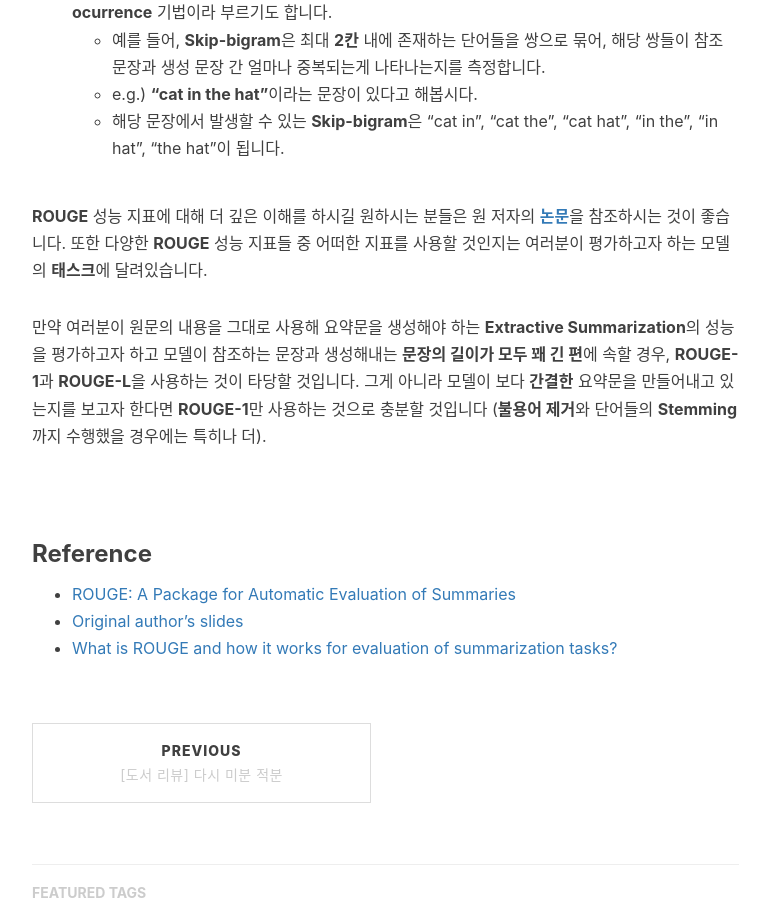
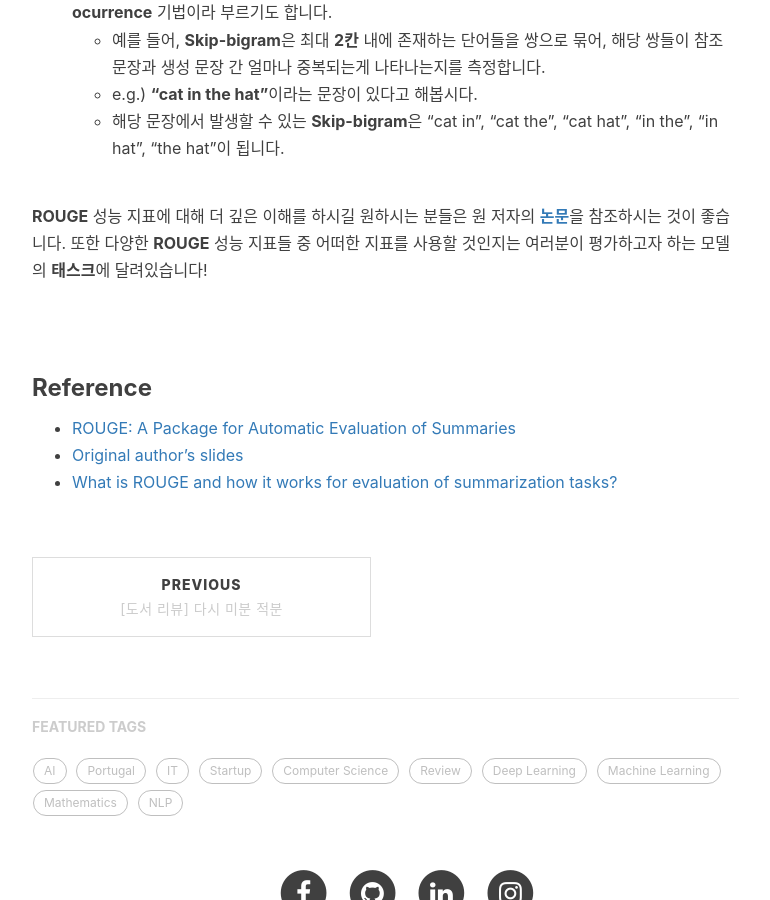
Before and after one commit to Huffon/huffon.github.io, a Jekyll site: the page built from _posts/2019-12-07-rouge.md, in a window 1280 px wide and 900 px high, scrolled down 4866 px. Shown: the whole window, without its empty margins (233-1003 px from the left). Built offline with Jekyll 4.4.1, drawn with Linux system fonts in a browser that asks for light colours; nearby versions of some CDN libraries; comment, search, counter and statistics services are not loaded.

Commit message:
Update 2019-12-07-rouge.md

```diff
--- a/_posts/2019-12-07-rouge.md
+++ b/_posts/2019-12-07-rouge.md
@@ -113,9 +113,7 @@ ROUGE에서 **Precision**과 **Recall**은 아주 단순한 방법을 통해 구
 	- e.g.) **"cat in the hat"**이라는 문장이 있다고 해봅시다.
 	- 해당 문장에서 발생할 수 있는 **Skip-bigram**은 "cat in", "cat the", "cat hat", "in the", "in hat", "the hat"이 됩니다.
 
-**ROUGE** 성능 지표에 대해 더 깊은 이해를 하시길 원하시는 분들은 원 저자의 [**논문**](https://www.aclweb.org/anthology/W04-1013/)을 참조하시는 것이 좋습니다. 또한 다양한 **ROUGE** 성능 지표들 중 어떠한 지표를 사용할 것인지는 여러분이 평가하고자 하는 모델의 **태스크**에 달려있습니다.
-
-만약 여러분이 원문의 내용을 그대로 사용해 요약문을 생성해야 하는 **Extractive Summarization**의 성능을 평가하고자 하고 모델이 참조하는 문장과 생성해내는 **문장의 길이가 모두 꽤 긴 편**에 속할 경우, **ROUGE-1**과 **ROUGE-L**을 사용하는 것이 타당할 것입니다. 그게 아니라 모델이 보다 **간결한** 요약문을 만들어내고 있는지를 보고자 한다면 **ROUGE-1**만 사용하는 것으로 충분할 것입니다 (**불용어 제거**와 단어들의 **Stemming**까지 수행했을 경우에는 특히나 더).
+**ROUGE** 성능 지표에 대해 더 깊은 이해를 하시길 원하시는 분들은 원 저자의 [**논문**](https://www.aclweb.org/anthology/W04-1013/)을 참조하시는 것이 좋습니다. 또한 다양한 **ROUGE** 성능 지표들 중 어떠한 지표를 사용할 것인지는 여러분이 평가하고자 하는 모델의 **태스크**에 달려있습니다!
 
 <br/>
 
```
